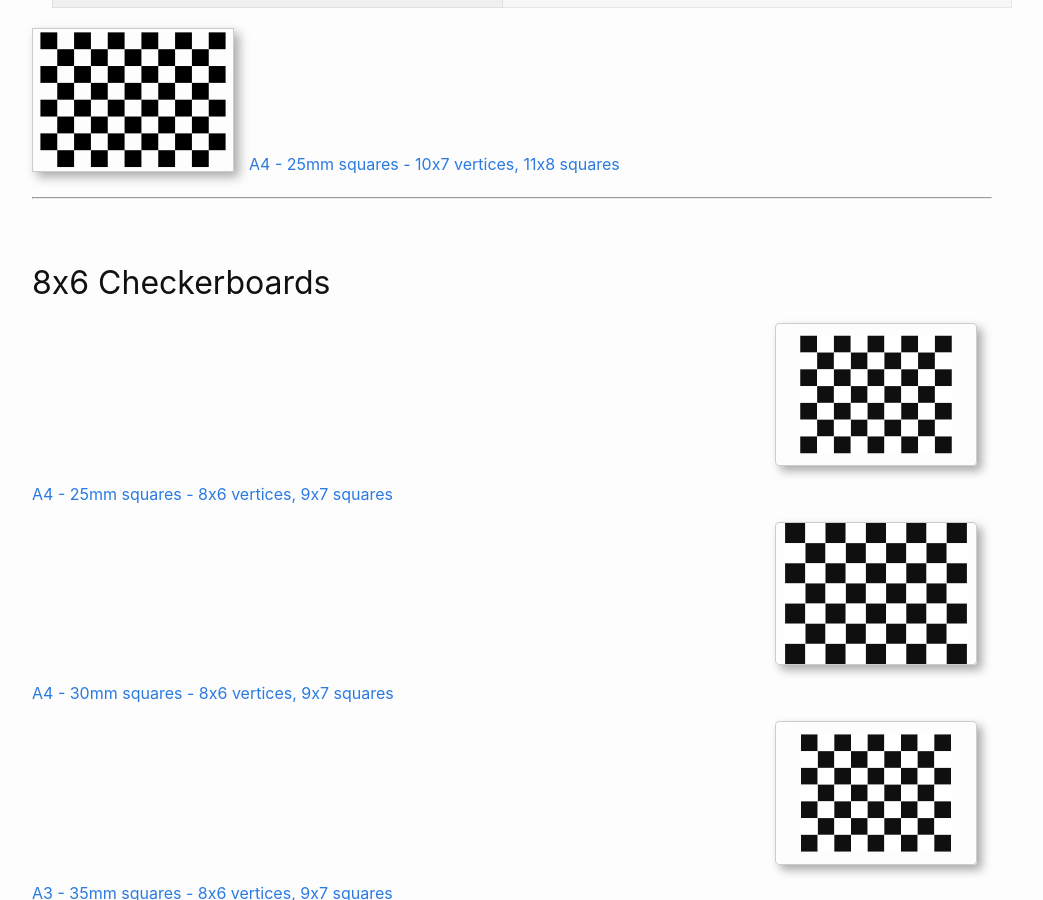
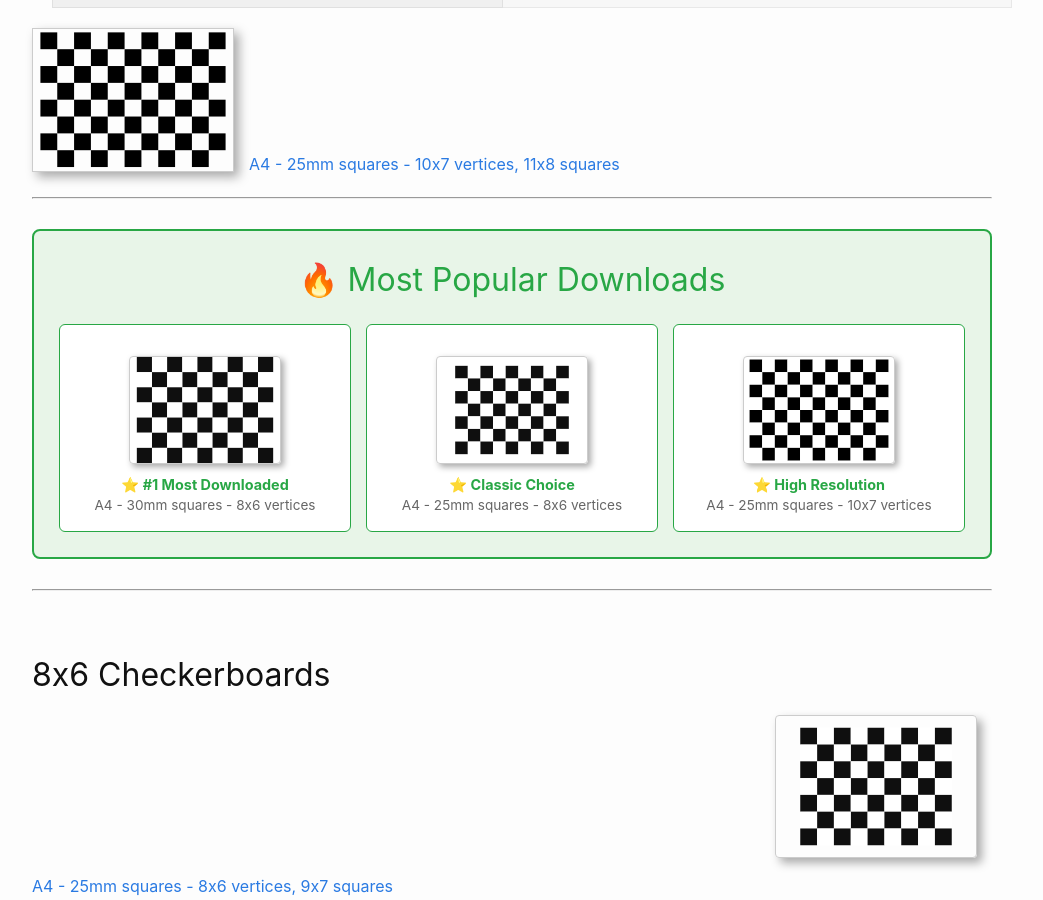
Before and after one commit to MarkHedleyJones/markhedleyjones.github.io, a Jekyll site: the page built from docs/_posts/2018-04-15-calibration-checkerboard-collection.html, in a window 1280 px wide and 900 px high, scrolled down 1652 px. Shown: the whole window, without its empty margins (128-1171 px from the left). Built offline with Jekyll 4.4.1, drawn with Linux system fonts in a browser that asks for light colours.

Commit message:
2018-04-15-calibration-checkerboard-collection: Add popular downloads

```diff
--- a/docs/_posts/2018-04-15-calibration-checkerboard-collection.html
+++ b/docs/_posts/2018-04-15-calibration-checkerboard-collection.html
@@ -258,6 +258,38 @@ function generate_checkerboard() {
 generate_checkerboard();
 </script>
 
+<div style="background: #e8f5e8; padding: 25px; border-radius: 8px; margin: 30px 0; border: 2px solid #28a745;">
+  <h2 style="margin-top: 0; color: #28a745; text-align: center;">🔥 Most Popular Downloads</h2>
+  <div style="display: grid; grid-template-columns: repeat(auto-fit, minmax(250px, 1fr)); gap: 15px; margin-top: 20px;">
+
+    <div style="text-align: center; background: white; padding: 15px; border-radius: 6px; border: 1px solid #28a745;">
+      <a href="/media/calibration-checkerboard-collection/Checkerboard-A4-30mm-8x6.pdf">
+        <img loading="lazy" style="width: 150px; margin-bottom: 10px; border: 1px solid #CCC; box-shadow: 3px 3px 6px #AAA;" src="/media/calibration-checkerboard-collection/Checkerboard-A4-30mm-8x6.svg">
+        <div style="font-size: 0.9em; color: #28a745; font-weight: bold;">⭐ #1 Most Downloaded</div>
+        <div style="font-size: 0.85em; color: #666;">A4 - 30mm squares - 8x6 vertices</div>
+      </a>
+    </div>
+
+    <div style="text-align: center; background: white; padding: 15px; border-radius: 6px; border: 1px solid #28a745;">
+      <a href="/media/calibration-checkerboard-collection/Checkerboard-A4-25mm-8x6.pdf">
+        <img loading="lazy" style="width: 150px; margin-bottom: 10px; border: 1px solid #CCC; box-shadow: 3px 3px 6px #AAA;" src="/media/calibration-checkerboard-collection/Checkerboard-A4-25mm-8x6.svg">
+        <div style="font-size: 0.9em; color: #28a745; font-weight: bold;">⭐ Classic Choice</div>
+        <div style="font-size: 0.85em; color: #666;">A4 - 25mm squares - 8x6 vertices</div>
+      </a>
+    </div>
+
+    <div style="text-align: center; background: white; padding: 15px; border-radius: 6px; border: 1px solid #28a745;">
+      <a href="/media/calibration-checkerboard-collection/Checkerboard-A4-25mm-10x7.pdf">
+        <img loading="lazy" style="width: 150px; margin-bottom: 10px; border: 1px solid #CCC; box-shadow: 3px 3px 6px #AAA;" src="/media/calibration-checkerboard-collection/Checkerboard-A4-25mm-10x7.svg">
+        <div style="font-size: 0.9em; color: #28a745; font-weight: bold;">⭐ High Resolution</div>
+        <div style="font-size: 0.85em; color: #666;">A4 - 25mm squares - 10x7 vertices</div>
+      </a>
+    </div>
+
+  </div>
+</div>
+
+<hr style="color: #CCC; margin: 30px 0">
 
 <h2>8x6 Checkerboards</h2>
 <p><a href="/media/calibration-checkerboard-collection/Checkerboard-A4-25mm-8x6.pdf"><img loading="lazy" style="width: 200px; margin-right: 15px; border: 1px solid #CCC; box-shadow: 5px 5px 10px #AAA;" src="/media/calibration-checkerboard-collection/Checkerboard-A4-25mm-8x6.svg">A4 - 25mm squares - 8x6 vertices, 9x7 squares</a></p>
```
